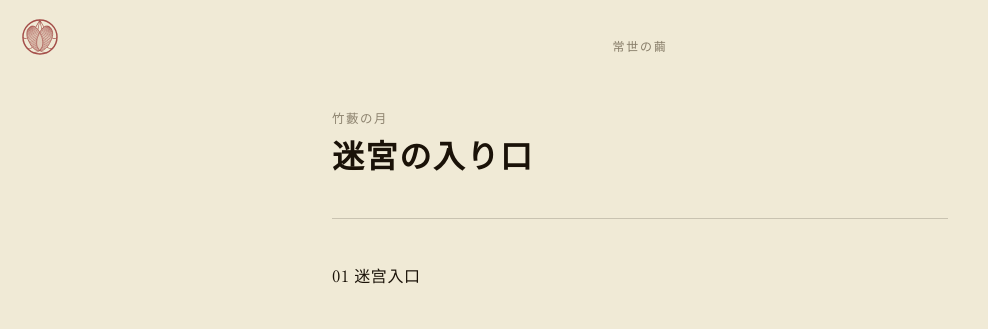
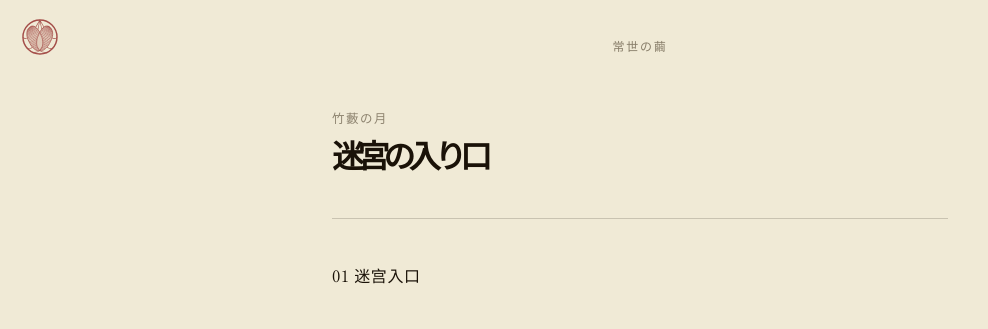
Before and after one commit to AriaYura/eternalnessstudy, a Jekyll site: the page built from posts/takeyabunotsuki/t-01.md, in a window 1280 px wide. Shown: the top 329 px of the page, without its empty margins (0-988 px from the left). Built offline with Jekyll 4.4.1, drawn with Linux system fonts in a browser that asks for light colours; some web fonts are replaced.

Commit message:
adjust chapter article title

```diff
--- a/_layouts/chapter.html
+++ b/_layouts/chapter.html
@@ -77,7 +77,7 @@
       font-family: 'Zen Old Mincho', serif;
       font-size: 2rem;
       font-weight: 700;
-      letter-spacing: 0.05em;
+      letter-spacing: -0.2em;
       line-height: 1.3;
       margin-bottom: 2.5rem;
     }
```
